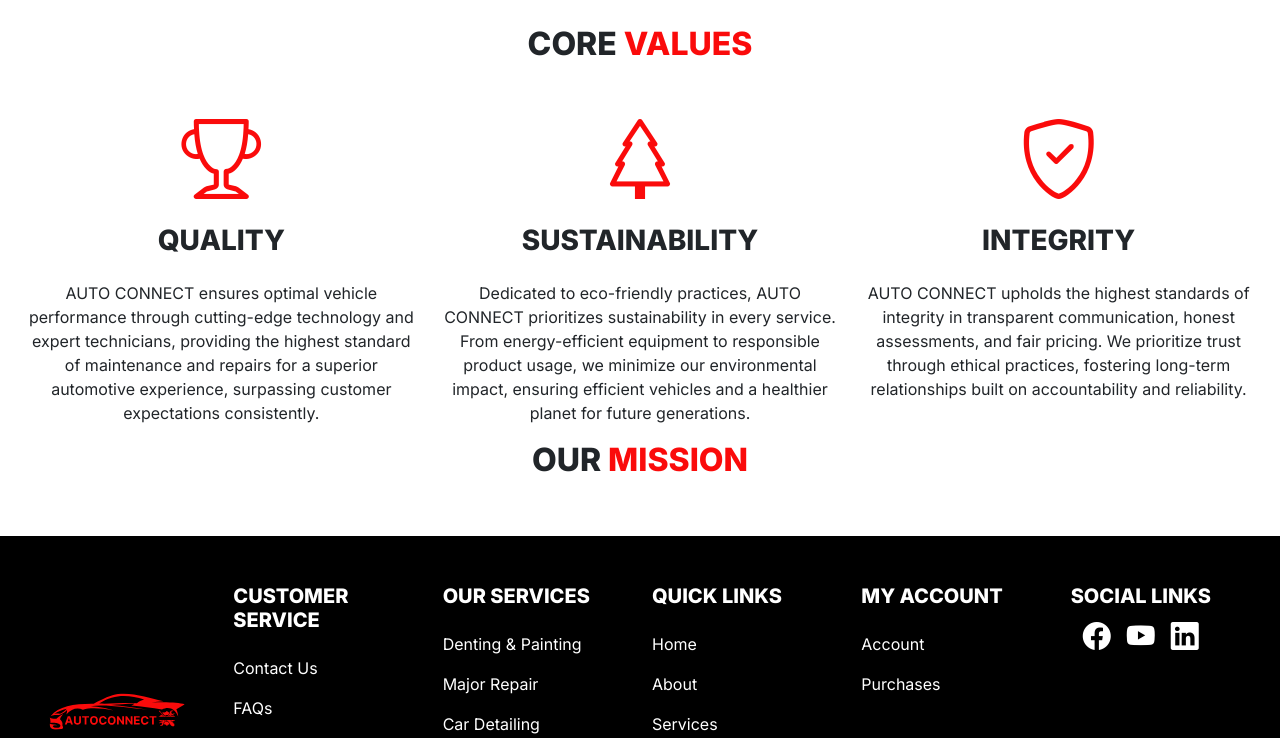
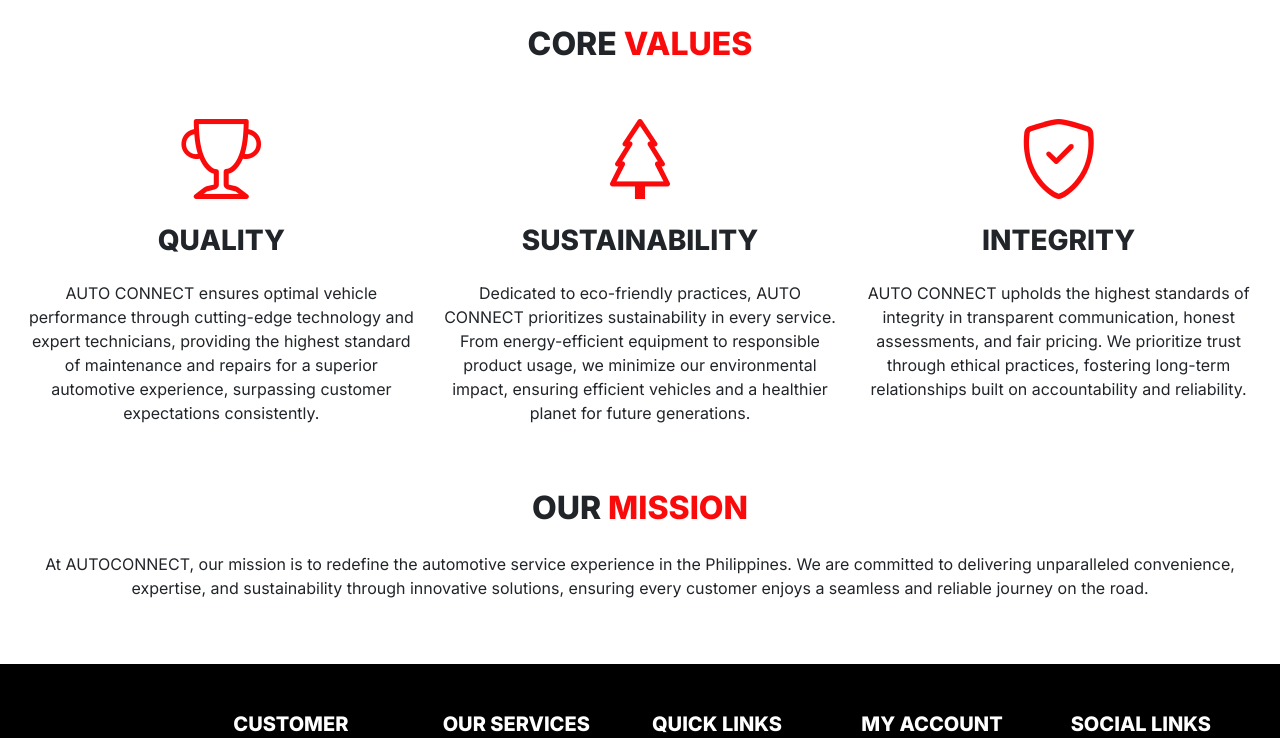
Before and after one commit to jaspherbagor/AutoConnect, a React (Create React App) app in the folder front-end/: page /about in a window 1280 px wide. Shown: the part 365-1103 px from the top of the page. Built offline with nearby package versions, Linux system fonts and the light colour scheme.

Commit message:
added a text for mission

```diff
--- a/front-end/src/components/pages/client/about.jsx
+++ b/front-end/src/components/pages/client/about.jsx
@@ -28,7 +28,8 @@ const About = () => {
                 <p>AUTO CONNECT upholds the highest standards of integrity in transparent communication, honest assessments, and fair pricing. We prioritize trust through ethical practices, fostering long-term relationships built on accountability and reliability.</p>
               </div>
             </div>
-            <h2 className="fw-bolder text-center">OUR <span>MISSION</span></h2>
+            <h2 className="fw-bolder text-center mt-5 mb-4">OUR <span>MISSION</span></h2>
+            <p>At AUTOCONNECT, our mission is to redefine the automotive service experience in the Philippines. We are committed to delivering unparalleled convenience, expertise, and sustainability through innovative solutions, ensuring every customer enjoys a seamless and reliable journey on the road.</p>
         </section>
 
         <ClientFooter/>
```
